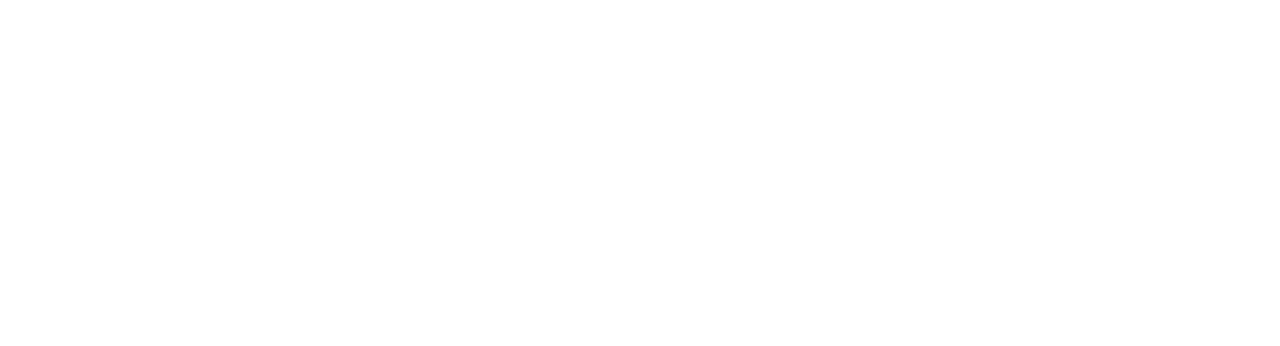
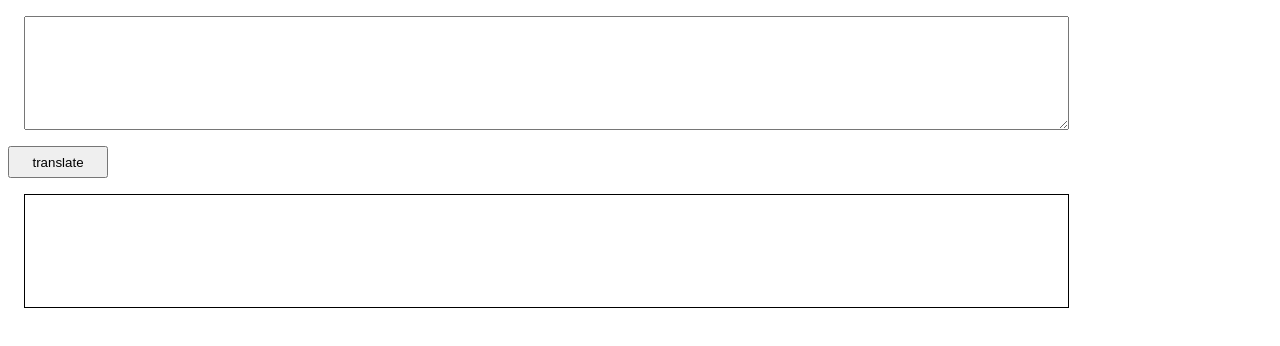
Before and after one commit to omkarpatill/banana-speak, a plain HTML site: page index.html in a window 1280 px wide. Drawn offline with Linux system fonts and the light colour scheme.

Commit message:
feature :added textarea,output area and translate button

```diff
--- a/app.js
+++ b/app.js
@@ -1 +1,10 @@
-console.log("tatatatatatata")
+var btnTranslate=document.querySelector("#btn-translate");
+
+
+function clickHandler(){
+
+}
+
+btnTranslate.addEventListener("click",function clickHandler(){
+
+})
--- a/index.html
+++ b/index.html
@@ -4,10 +4,35 @@
     <meta charset="UTF-8">
     <meta name="viewport" content="width=device-width, initial-scale=1.0">
     <title>banananana</title>
+    <style>
+        textarea{
+            width: 80%;
+            height: 10vh;
+            display: block;
+            margin: 1rem;
+            padding: 1rem;
+        }
+        #btn-translate{
+            width: 100px;
+            height: 2rem;
+        }
+        #output-div{
+            border: 1px solid black;
+            display: block;
+            width: 80%;
+            height: 10vh;
+            margin: 1rem;
+            padding: 1rem;
+        }
+    </style>
 
-    <script src="app.js" type="text/javascript" ></script>
+
 </head>
 <body>
+    <textarea id="text-input"></textarea>
+    <button id="btn-translate">translate</button>
+    <div id="output-div"></div>
+    <script src="app.js" type="text/javascript" ></script>
 
 </body>
 </html>
```
